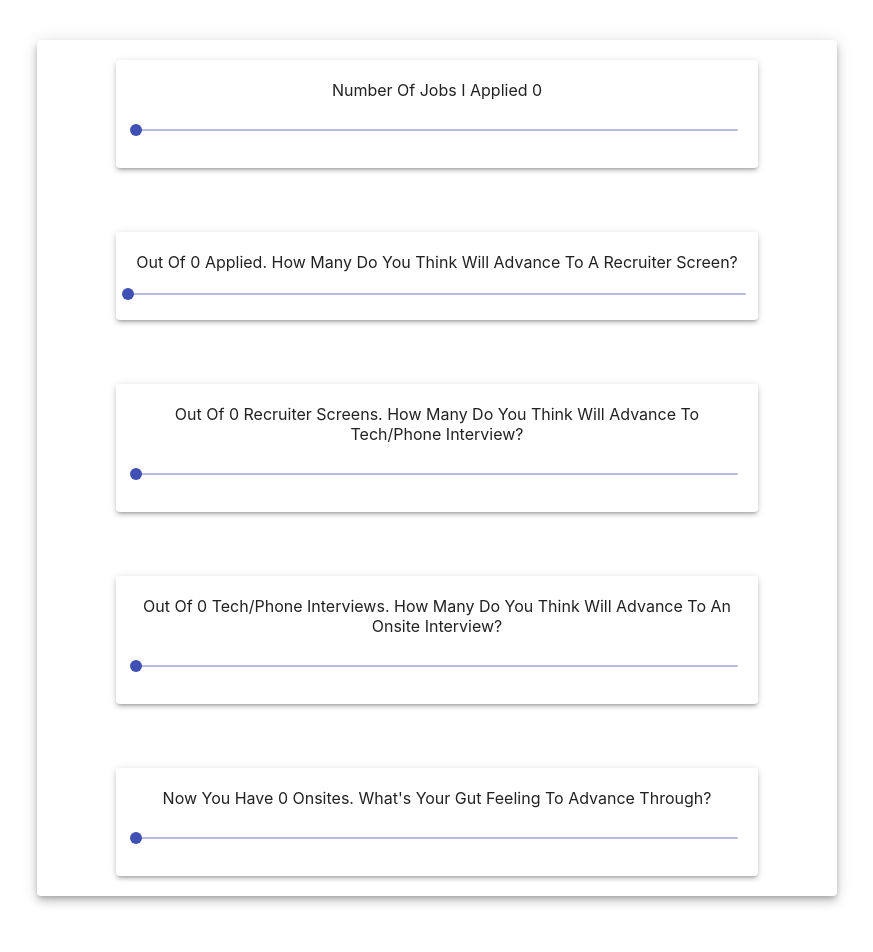
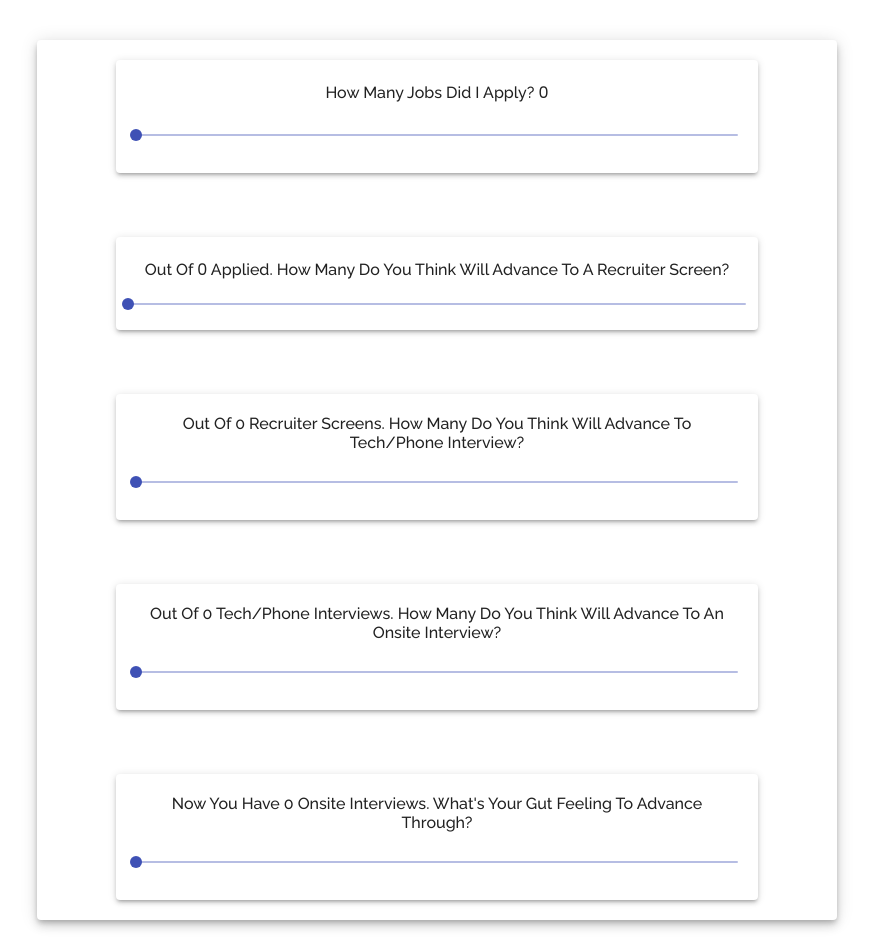
Before and after one commit to JSsquare/jobhunt-funnel, a React (Create React App) app: page / in a window 1280 px wide. Shown: the top 952 px of the page, without its empty margins (203-1076 px from the left). Built offline with nearby package versions, Linux system fonts and the light colour scheme.

Commit message:
Change of font

```diff
--- a/public/index.html
+++ b/public/index.html
@@ -7,7 +7,7 @@
     <meta name="theme-color" content="#000000" />
     <meta
       name="description"
-      content="Web site created using create-react-app"
+      content="How Many Job Offers Possible?"
     />
     <!--
       manifest.json provides metadata used when your web app is installed on a
@@ -23,7 +23,9 @@
       work correctly both with client-side routing and a non-root public URL.
       Learn how to configure a non-root public URL by running `npm run build`.
     -->
-    <title>My Job Funnel</title>
+    <link href="https://fonts.googleapis.com/css?family=Raleway:500&display=swap" rel="stylesheet">
+    <link href="https://fonts.googleapis.com/css?family=Poppins&display=swap" rel="stylesheet">
+    <title>This Is My Job Hunt Funnel</title>
   </head>
   <body>
     <noscript>You need to enable JavaScript to run this app.</noscript>
--- a/src/App.css
+++ b/src/App.css
@@ -4,6 +4,10 @@
   justify-content: center;
   align-items: center;
   margin: 40px 0px 40px 0px;
+  font-family: 'Raleway', sans-serif;
+}
+.digit {
+  font-family: 'Poppins', sans-serif;
 }
 .paper-container {
   display: flex;
--- a/src/Components/Container.js
+++ b/src/Components/Container.js
@@ -38,7 +38,7 @@ class Container extends React.Component {
                 <Grid item xs={12} >
                     <Paper elevation={3} className="paper-stage">
                         <Grid container spacing={2}>
-                            <Grid item xs={12}>Number Of Jobs I Applied {this.localValues.applicationValue}</Grid>
+                            <Grid item xs={12}>How Many Jobs Did I Apply? <span className="digit">{this.localValues.applicationValue}</span></Grid>
                             <Grid item xs={12}><Slider id="applications-input"
                                 min={0}
                                 max={500}
@@ -52,7 +52,7 @@ class Container extends React.Component {
             <Grid item xs={12}>
                 <Paper elevation={3} className="paper-stage">
                 <Grid container spacing={2}>
-                    <Grid item xs={12}>Out Of {this.props.propState.recruiterscreen} Applied. How Many Do You Think Will Advance To A Recruiter Screen?</Grid>
+                    <Grid item xs={12}>Out Of <span className="digit">{this.props.propState.recruiterscreen}</span> Applied. How Many Do You Think Will Advance To A Recruiter Screen?</Grid>
                         <Slider id="recruiterscreen-input"
                                 min={0}
                                 max={this.props.propState.recruiterscreen}
@@ -92,7 +92,7 @@ class Container extends React.Component {
             <Grid item xs={12}>
                 <Paper elevation={3} className="paper-stage">
                 <Grid container spacing={2}>
-                    <Grid item xs={12}>Now You Have {this.props.propState.offer} Onsites. What's Your Gut Feeling To Advance Through?</Grid>
+                    <Grid item xs={12}>Now You Have {this.props.propState.offer} Onsite Interviews. What's Your Gut Feeling To Advance Through?</Grid>
                     <Grid item xs={12}><Slider id="offer-input"
                                 min={0}
                                 max={this.props.propState.offer}
```
